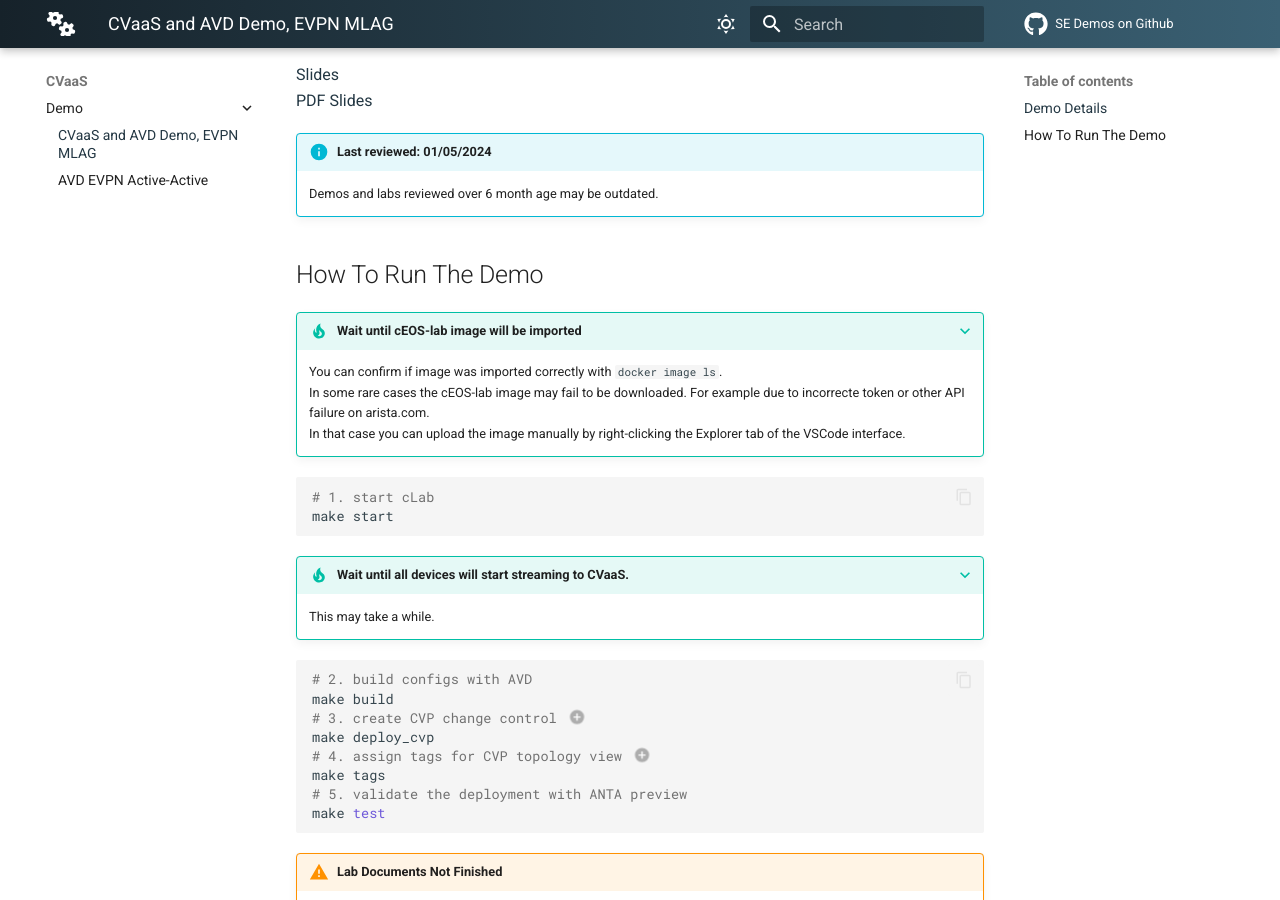
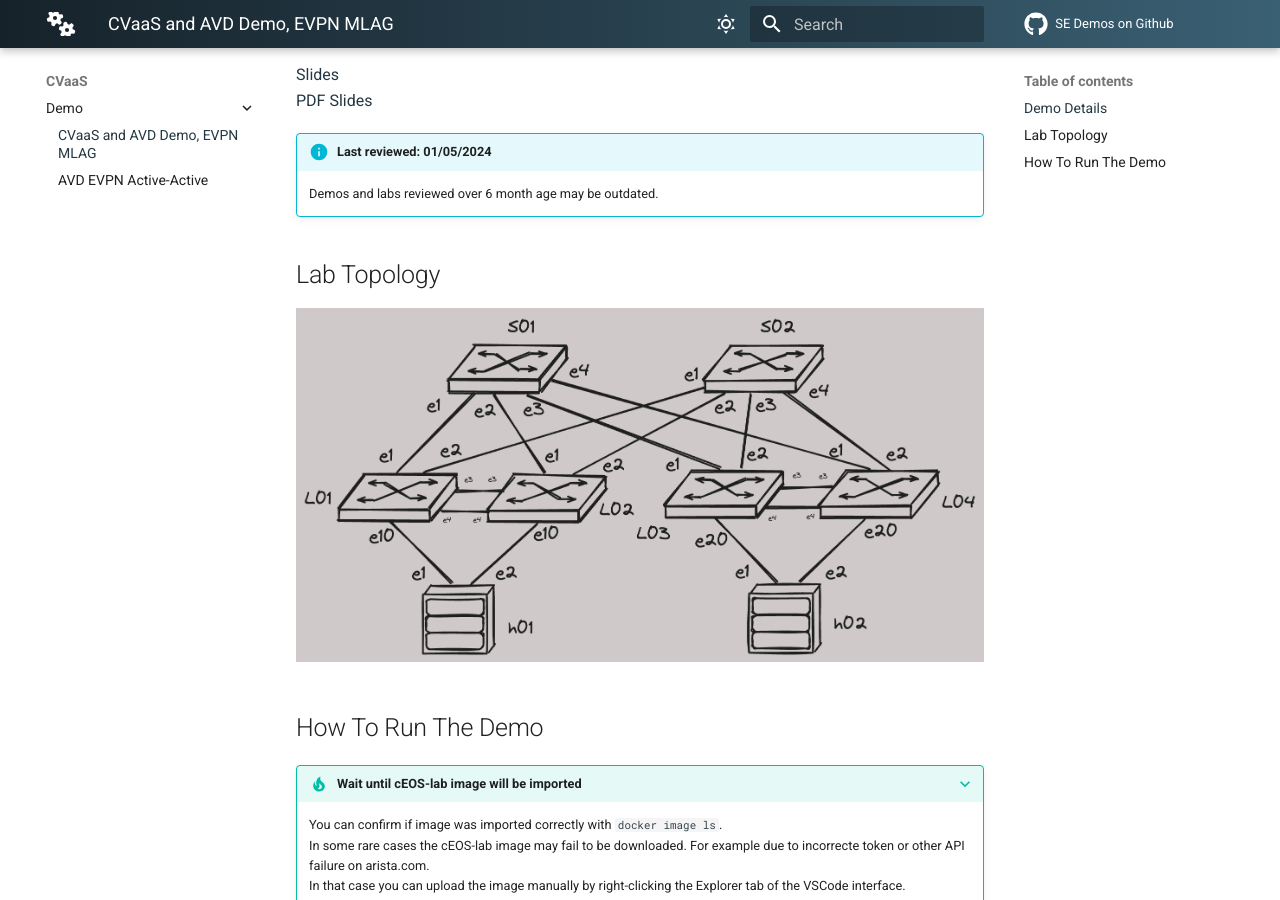
Before and after one commit to arista-netdevops-community/one-click-se-demos, an MkDocs documentation site: the page built from docs/cvaas-cvaas-and-avd-demo--evpn-mlag/cvaas-cvaas-and-avd-demo--evpn-mlag.md, in a window 1280 px wide and 900 px high, scrolled down 464 px. Built offline with MkDocs 1.6.1 and Material for MkDocs 9.7.7, drawn with Linux system fonts in a browser that asks for light colours; plug-ins that fetch from the network failed and are left out; comment, search, counter and statistics services are not loaded.

```diff
--- a/docs/cvaas-cvaas-and-avd-demo--evpn-mlag/cvaas-cvaas-and-avd-demo--evpn-mlag.md
+++ b/docs/cvaas-cvaas-and-avd-demo--evpn-mlag/cvaas-cvaas-and-avd-demo--evpn-mlag.md
@@ -18,6 +18,10 @@
 !!! Info "Last reviewed: 01/05/2024"
 
     Demos and labs reviewed over 6 month age may be outdated.
+
+## Lab Topology
+
+![lab topology](img/small-l3ls-mlag.png)
 
 ## How To Run The Demo
 
```
Also changed, not shown: docs/cvaas-cvaas-and-avd-demo--evpn-mlag/img/small-l3ls-mlag.png (added), 13 other files.
